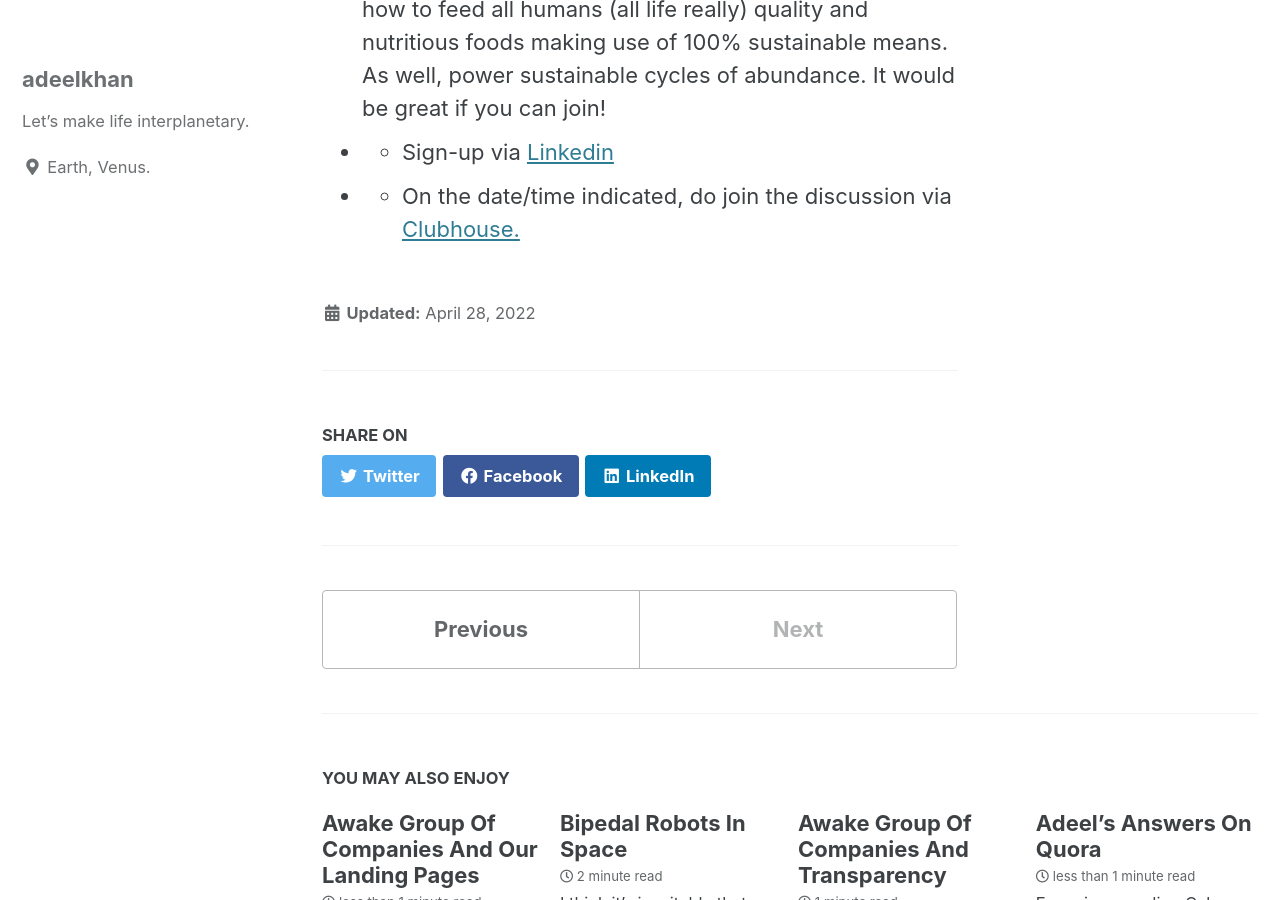
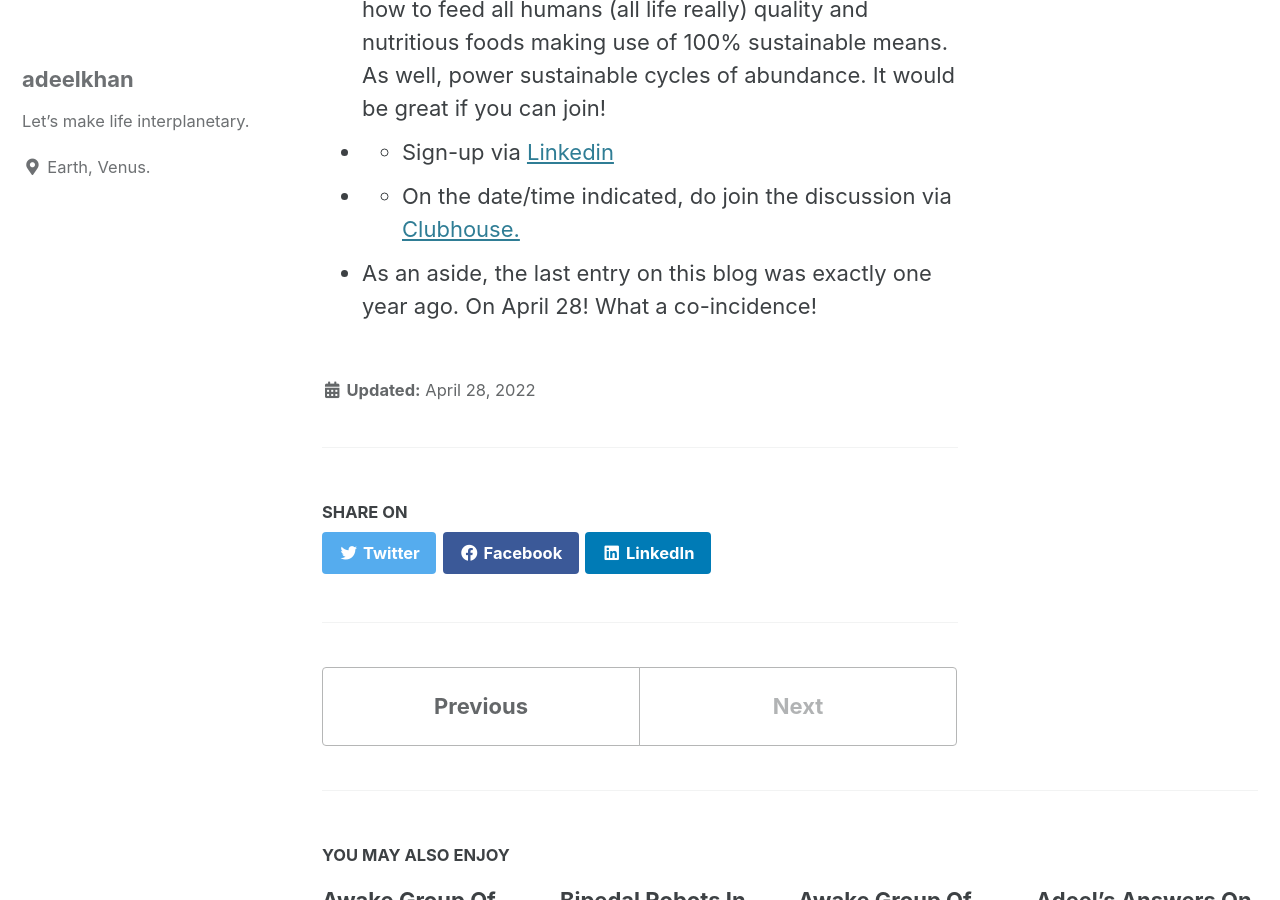
Before and after one commit to stellardreams/stellardreams.github.io, a Jekyll site: the page built from _posts/2022-04-28-Discussion-with-Angela-&-Megan-via-'Architects as Healers'.md, in a window 1280 px wide and 900 px high, scrolled down 440 px. Built offline with Jekyll 4.4.1, drawn with Linux system fonts in a browser that asks for light colours; cached includes are drawn as plain includes.

Commit message:
Update 2022-04-28-Discussion-with-Angela-&-Megan-via-'Architects as Healers'.md

```diff
--- a/_posts/2022-04-28-Discussion-with-Angela-&-Megan-via-'Architects as Healers'.md
+++ b/_posts/2022-04-28-Discussion-with-Angela-&-Megan-via-'Architects as Healers'.md
@@ -2,3 +2,4 @@
 - Event: On the date specific above, I will be speaking at [‘Architects as Healers: Buildings as Medicine’](https://www.linkedin.com/company/architectingcoach/) with Megan Mazzocco and Angela Mazzi. We will talk about how to feed all humans (all life really) quality and nutritious foods making use of 100% sustainable means. As well, power sustainable cycles of abundance. It would be great if you can join!
 - - Sign-up via [Linkedin](https://www.linkedin.com/events/architectsashealers-buildingsas6925514389949218816/about/)
 - - On the date/time indicated, do join the discussion via [Clubhouse.](https://www.clubhouse.com/event/m3gZNyXv?utm_medium=ch_event&utm_campaign=xLb1XSwHg1eT48aikSh2ag-169015)
+- As an aside, the last entry on this blog was exactly one year ago. On April 28! What a co-incidence!
```
